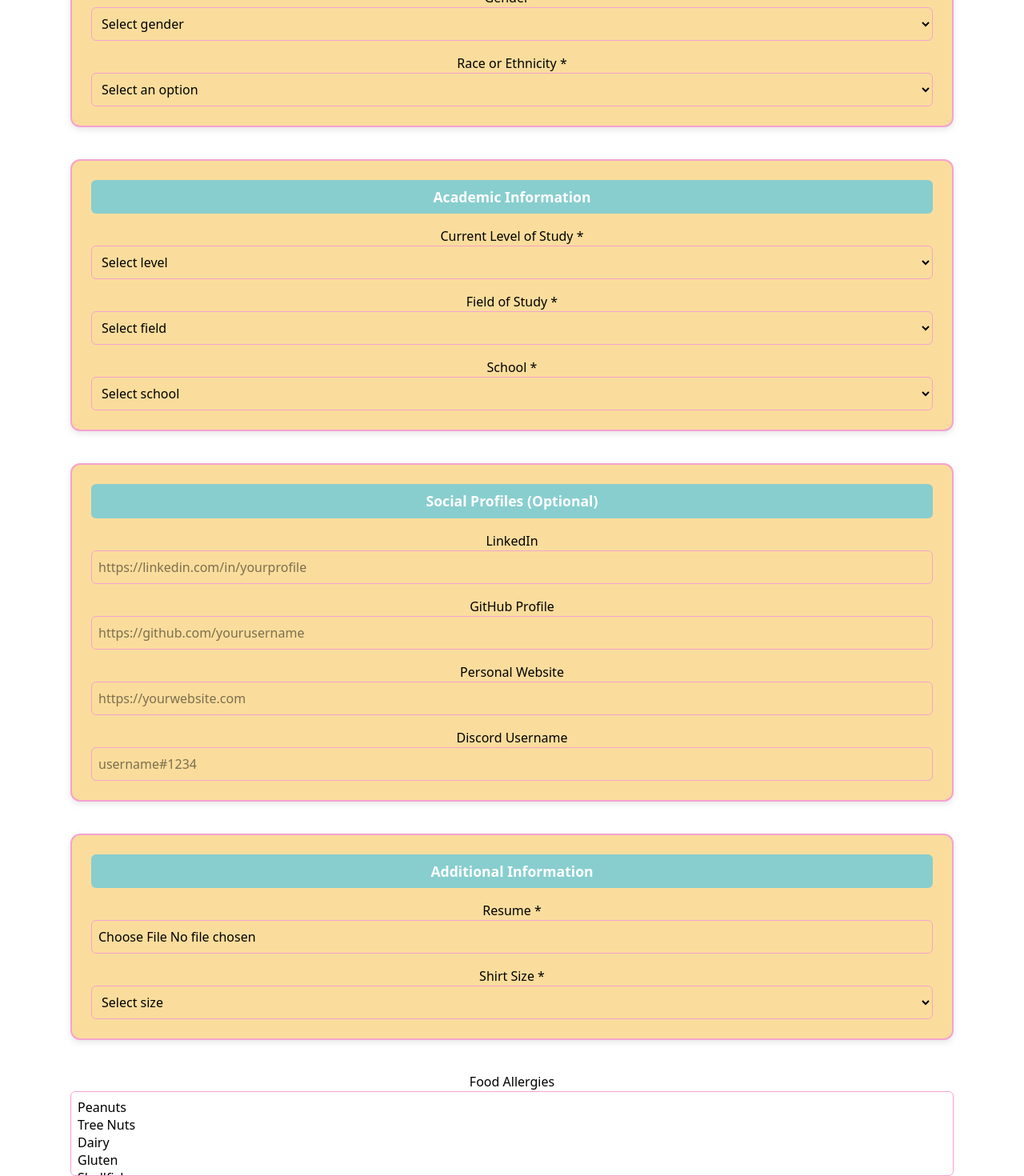
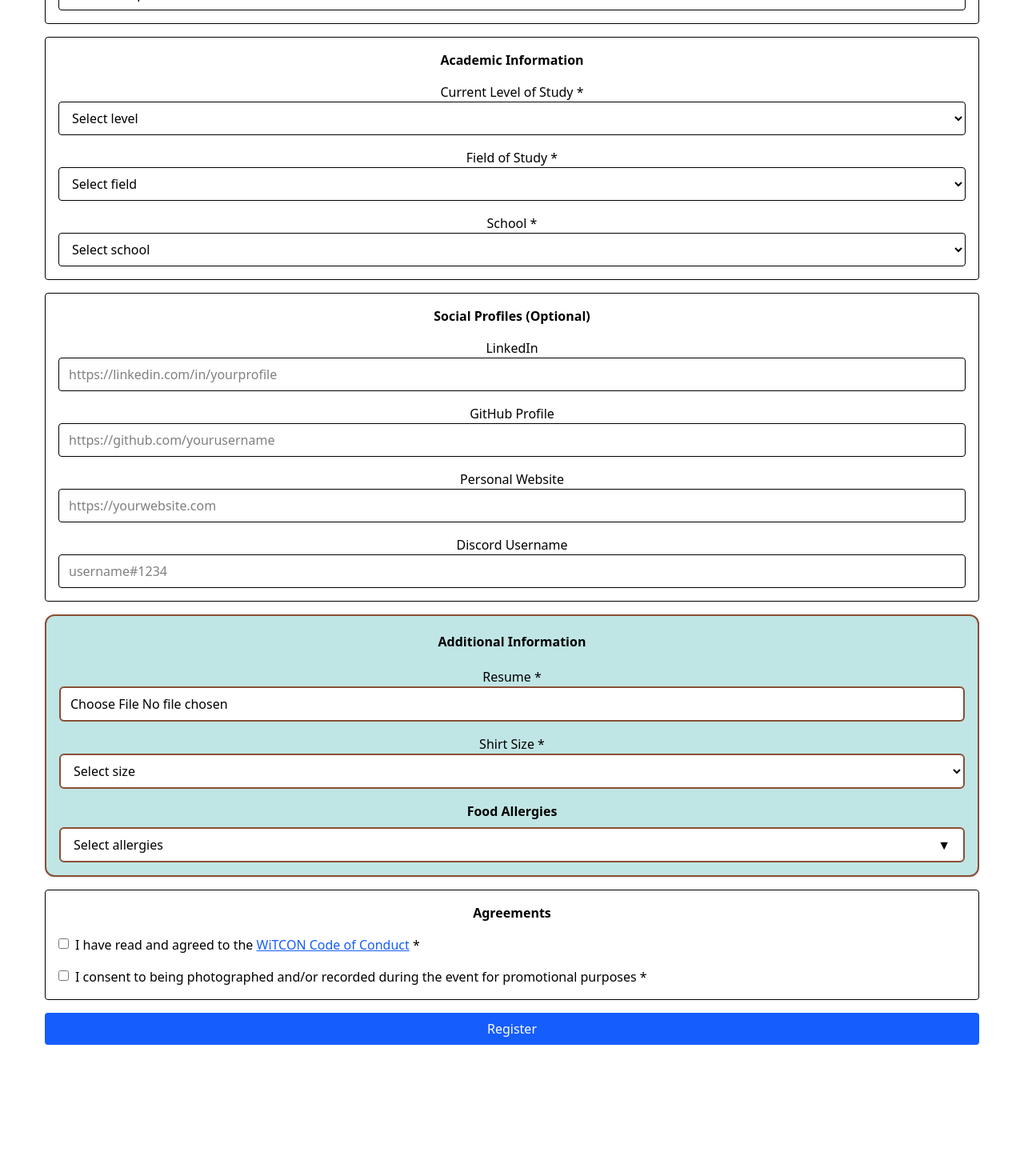
Before and after one commit to wicsfiu/witcon2026, a React (Vite) app in the folder witcon-frontend/: page /register in a window 1280 px wide. Shown: the part 880-2350 px from the top of the page at 80% size. After the commit the page ends 2242 px from the top, so only its background shows below. Built offline with nearby package versions, Linux system fonts and the light colour scheme.

Commit message:
Updated fields, FoodAllergies dropdown and multiselect and Added basic Styling

```diff
--- a/witcon-frontend/src/index.css
+++ b/witcon-frontend/src/index.css
@@ -4,6 +4,8 @@
 @import "tailwindcss";
 
 @tailwind utilities;
+@tailwind base;
+@tailwind components;
 
 @font-face {
   font-family: "Bukhari";
--- a/witcon-frontend/src/pages/Register.css
+++ /dev/null
@@ -1,58 +0,0 @@
-section {
-  background-color: #ffffff;
-  padding: 2rem;
-}
-
-form {
-  display: flex;
-  flex-direction: column;
-  gap: 1.5rem;
-}
-
-/* Card-style blocks */
-.bg-white {
-  background-color: #FADD9C;
-  border: 2px solid #F5A2D0;
-  border-radius: 12px;
-  padding: 1.5rem;
-  box-shadow: 0 3px 8px rgba(0, 0, 0, 0.1);
-}
-
-/* Section headers */
-h3 {
-  background-color: #88CECF;
-  color: #fff;
-  padding: 0.5rem 1rem;
-  border-radius: 6px;
-  font-size: 1.1rem;
-}
-
-/* Buttons */
-button[type="submit"] {
-  background-color: #F5A2D0;
-  color: white;
-  font-weight: 600;
-  padding: 0.75rem;
-  border-radius: 8px;
-  border: none;
-  cursor: pointer;
-  transition: all 0.2s ease-in-out;
-}
-
-button[type="submit"]:hover {
-  background-color: #88CECF;
-}
-
-/* Inputs and selects */
-input, select {
-  border: 1.5px solid #F5A2D0;
-  border-radius: 6px;
-  padding: 0.5rem;
-  width: 100%;
-}
-
-input:focus, select:focus {
-  outline: none;
-  border-color: #88CECF;
-  box-shadow: 0 0 4px #88CECF;
-}
--- a/witcon-frontend/src/pages/Register.tsx
+++ b/witcon-frontend/src/pages/Register.tsx
@@ -1,6 +1,5 @@
 import { useState } from 'react';
 import type { ChangeEvent, FormEvent } from 'react';
-import './Register.css';
 
 
 interface FormData {
@@ -30,6 +29,7 @@ interface FormData {
     discord: string;
     shirtSize: string;
     foodAllergies: string[];
+    customAllergy: string;
     codeOfConduct: boolean;
     photographyConsent: boolean;
 }
@@ -66,6 +66,7 @@ export default function Register() {
         discord: '',
         shirtSize: '',
         foodAllergies: [],
+        customAllergy: '',
         codeOfConduct: false,
         photographyConsent: false
     });
@@ -73,6 +74,7 @@ export default function Register() {
     const [resumeFile, setResumeFile] = useState<File | null>(null);
     const [errors, setErrors] = useState<FormErrors>({});
     const [isSubmitted, setIsSubmitted] = useState(false);
+    const [isDropdownOpen, setIsDropdownOpen] = useState(false);
 
     // Options
     const countries = [
@@ -674,29 +676,30 @@ return (
                 </div>
 
                 {/* Additional Information */}
-                <div className="bg-white border rounded p-4 space-y-4">
-                    <h3 className="font-semibold">Additional Information</h3>
-
+                <div className="bg-secondary-mint border-2 border-primary rounded-xl p-4 space-y-4 text-textBrown shadow-sm relative">
+                    <h3 className="font-semibold text-heading bg-secondaryMint px-2 py-1 rounded-md inline-block">Additional Information</h3>
+                    {/* Resume */}
                     <div>
                         <label htmlFor="resume" className="block font-medium">Resume *</label>
                         <input
                             id="resume"
                             type="file"
                             onChange={handleFileChange}
-                            className="w-full border rounded px-3 py-2"
-                            accept=".pdf,.doc,.docx"
+                            className="w-full bg-white border-2 border-primary rounded-md px-3 py-2 text-textBrown focus:outline-none focus:border-secondary focus:ring-2 focus:ring-secondary/30"
+                            accept=".pdf"
                             required
                         />
                         {errors.resume && <div className="text-red-600 text-sm">{errors.resume}</div>}
                     </div>
 
+                    {/* Shirt size */}
                     <div>
                         <label htmlFor="shirtSize" className="block font-medium">Shirt Size *</label>
                         <select
                             id="shirtSize"
                             value={formData.shirtSize}
                             onChange={(e) => handleInputChange('shirtSize', e.target.value)}
-                            className="w-full border rounded px-3 py-2"
+                            className="w-full bg-white border-2 border-primary rounded-md px-3 py-2 text-textBrown focus:outline-none focus:border-secondary focus:ring-2 focus:ring-secondary/30"
                             required
                         >
                             <option value="">Select size</option>
@@ -706,25 +709,80 @@ return (
                         </select>
                         {errors.shirtSize && <div className="text-red-600 text-sm">{errors.shirtSize}</div>}
                     </div>
+
+                {/* Food Allergies dropdown */}
+                <div className="relative">
+                    <label htmlFor="foodAllergies" className="block font-semibold mb-2 text-textBrown">Food Allergies</label>
+                    {/* Dropdown container */}
+                    <button
+                        type="button"
+                        onClick={() => setIsDropdownOpen(!isDropdownOpen)}
+                        className="w-full bg-white border-2 border-primary text-textBrown rounded-md px-4 py-2 text-left flex justify-between items-center hover:bg-secondaryMint/80 transition-colors duration-200 ease-in-out focus:outline-none"
+                    >
+                        {formData.foodAllergies.length > 0
+                            ? formData.foodAllergies.join(", ")
+                            : "Select allergies"}
+                        <span className="text-heading ml-2">
+                            {isDropdownOpen ? "▲" : "▼"}
+                        </span>
+                    </button>
+
+                    {/* Dropdown menu */}
+                    {isDropdownOpen && (
+                        <div className="absolute z-10 mt-2 w-full bg-white border-2 border-primary rounded-md shadow-md max-h-48 overflow-y-auto p-3 space-y-2 text-textBrown">
+                            {allergyOptions.map((allergy) => (
+                                <div key={allergy} className="flex items-center gap-2">
+                                    <input
+                                        type="checkbox"
+                                        value={allergy}
+                                        checked={formData.foodAllergies.includes(allergy)}
+                                        onChange={() => {
+                                            const selected = formData.foodAllergies.includes(allergy)
+                                                ? formData.foodAllergies.filter((a) => a !== allergy)
+                                                : [...formData.foodAllergies, allergy];
+                                            handleInputChange("foodAllergies", selected);
+                                        }}
+                                        className="accent-primary w-4 h-4"
+                                    />
+                                    <span className="text-sm">{allergy}</span>
+                                </div>
+                            ))}
+
+                    {/* "Other" option */}
+                    <div className="flex items-center gap-2 mt-2">
+                        <input
+                            type="checkbox"
+                            value="Other"
+                            checked={formData.foodAllergies.includes("Other")}
+                            onChange={() => {
+                                const selected = formData.foodAllergies.includes("Other")
+                                    ? formData.foodAllergies.filter((a) => a !== "Other")
+                                    : [...formData.foodAllergies, "Other"];
+                                handleInputChange("foodAllergies", selected);
+                        }}
+                        className="accent-primary w-4 h-4"
+                    />
+                    <label className="text-sm">Other</label>
+                    </div>
+
+                    {/* Custom input when "Other" selected */}
+                    {formData.foodAllergies.includes("Other") && (
+                        <input
+                            type="text"
+                            placeholder="Please specify"
+                            value={formData.customAllergy || ""}
+                            onChange={(e) =>
+                                handleInputChange("customAllergy", e.target.value)
+                            }
+                            className="w-full border-2 border-primary rounded-md px-3 py-2 mt-2 text-textBrown focus:outline-none focus:border-secondary focus:ring-2 focus:ring-secondary/30"
+                        />
+                    )}
                 </div>
+            )}
+        </div>
+        </div>
 
-                <div>
-                        <label htmlFor="foodAllergies" className="block font-medium">Food Allergies</label>
-                        <select
-                            id="foodAllergies"
-                            multiple
-                            value={formData.foodAllergies}
-                            onChange={(e) => {
-                            const selected = Array.from(e.target.selectedOptions, option => option.value);
-                            handleInputChange('foodAllergies', selected);
-                            }}
-                            className="w-full border rounded px-3 py-2"
-                        >
-                        {allergyOptions.map(allergy => (
-                            <option key={allergy} value={allergy}>{allergy}</option>
-                        ))}
-                    </select>
-                </div>
+
 
                 {/* Agreements */}
                 <div className="bg-white border rounded p-4 space-y-4">
--- a/witcon-frontend/tailwind.config.js
+++ b/witcon-frontend/tailwind.config.js
@@ -2,7 +2,34 @@
 export default {
   content: ["./index.html", "./src/**/*.{js,jsx,ts,tsx}"],
   theme: {
-    extend: {},
+    extend: {
+        colors: {
+        // Base
+        page: "#FFFFFF",
+        pageDark: "#3E3B36",
+
+        // Primary palette
+        primary: "#894E35",       // Brown text
+        primaryPink: "#D25099",   // Pink highlight
+        primaryYellow: "#EDB22D",
+        primaryMint: "#88CECF",
+        primaryBrown: "#894E35",
+
+        // Secondary palette
+        secondary: "#FFFFFF",
+        secondaryPink: "#F7D2E7",
+        secondaryYellow: "#FADD9C",  // Soft yellow background
+        secondaryMint: "#C0E5E5",
+
+        // Tertiary
+        tertiaryYellow: "#F9ECCC",
+      },
+      fontFamily: {
+        actor: ['"Actor"', "sans-serif"],
+        bukhari: ['"Bukhari"', "sans-serif"],
+
+    },
   },
   plugins: [],
 }
+}
```
